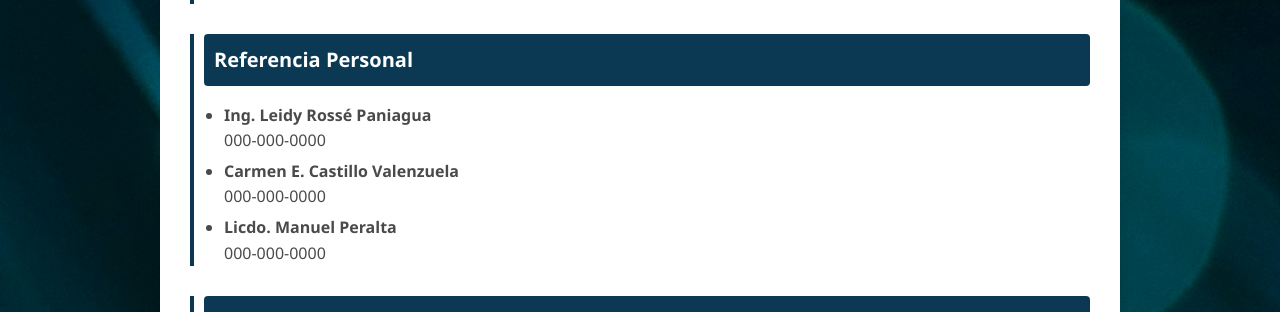
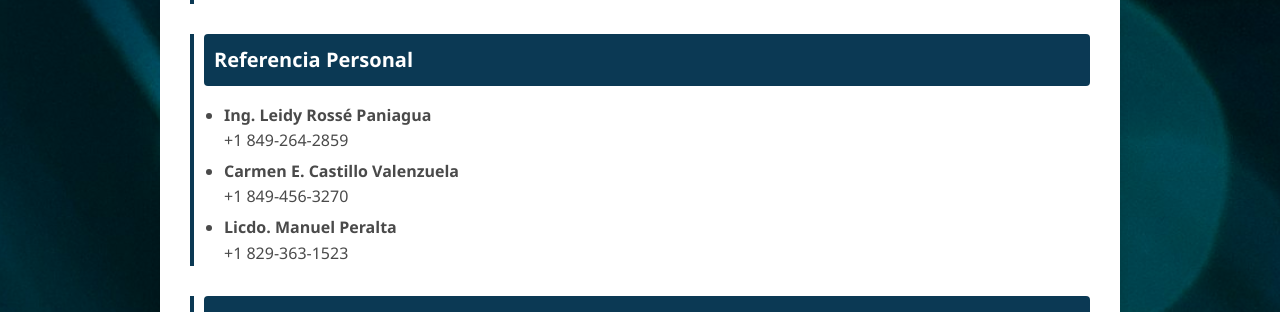
Before and after one commit to jcdurancasado/cv, a plain HTML site: page index.html in a window 1280 px wide. Shown: the part 2223-2535 px from the top of the page. Drawn offline with Linux system fonts and the light colour scheme.

Commit message:
Update index.html

```diff
--- a/index.html
+++ b/index.html
@@ -200,15 +200,15 @@
             <ul>
                 <li>
                     <strong>Ing. Leidy Rossé Paniagua</strong>
-                    <div>000-000-0000</div>
+                    <div>+1 849-264-2859</div>
                 </li>
                 <li>
                     <strong>Carmen E. Castillo Valenzuela</strong>
-                    <div>000-000-0000</div>
+                    <div>+1 849-456-3270</div>
                 </li>
                  <li>
                     <strong>Licdo. Manuel Peralta</strong>
-                    <div>000-000-0000</div>
+                    <div>+1 829-363-1523</div>
                 </li>
             </ul>
           </div>
```
